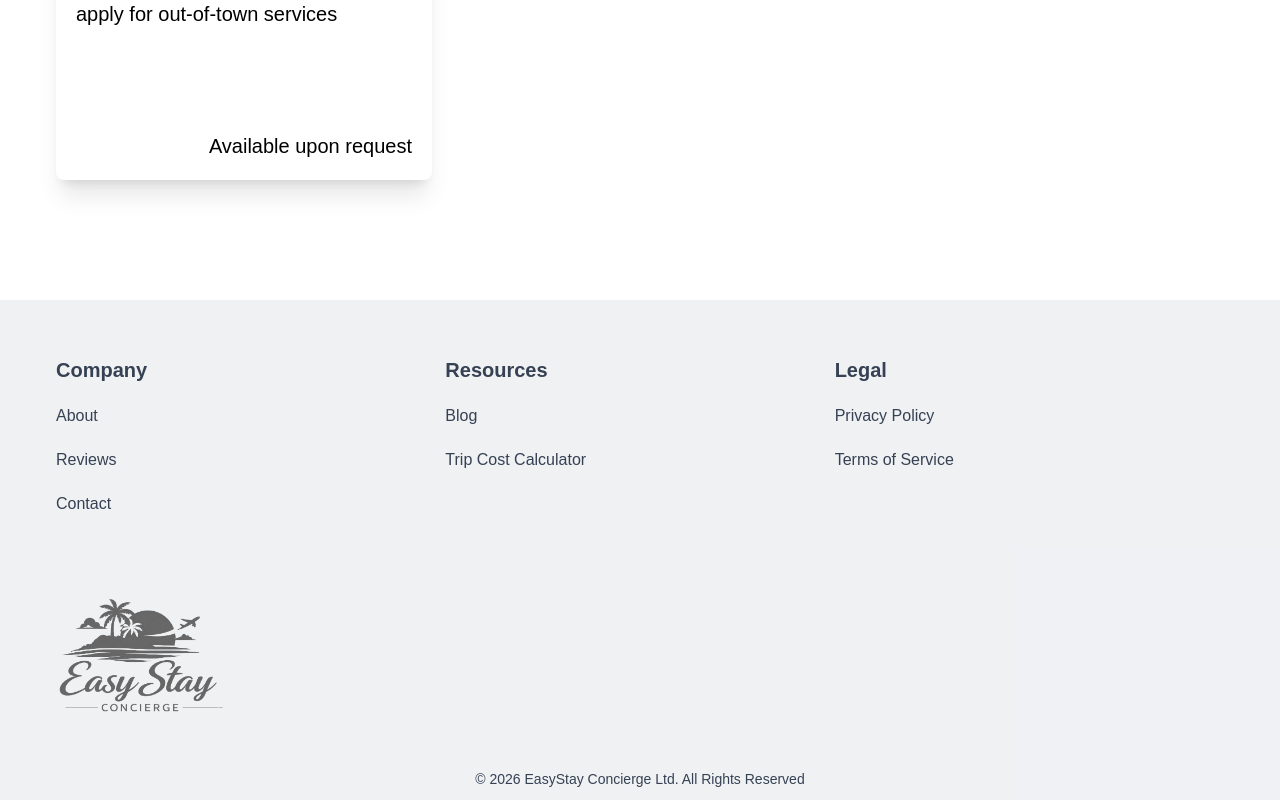
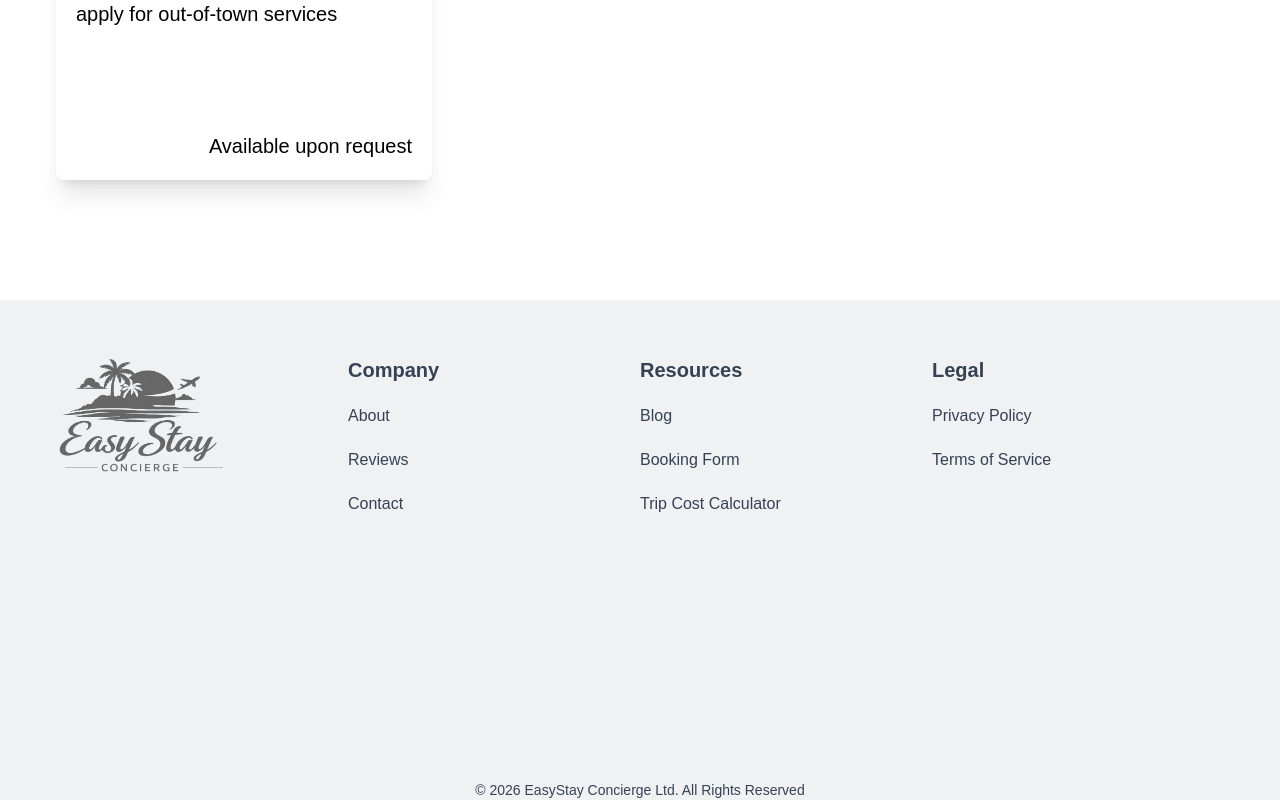
Before and after one commit to jevaughnvick/easy-stay, a React (Vite) app: page / in a window 1280 px wide. Shown: the part 5042-5842 px from the top of the page. Built offline with nearby package versions, Linux system fonts and the light colour scheme.

Commit message:
adjust footer

```diff
--- a/src/App.jsx
+++ b/src/App.jsx
@@ -421,9 +421,14 @@ function App() {
                 </div>
             </section>
             <footer className="bg-slate-500/10">
-                <div className="h-[500px] text-gray-700">
-                    <div className="px-14 py-14 space-y-20">
-                        <div className="grid grid-cols-3">
+                <div className="h-[500px] text-gray-700 flex flex-col justify-between">
+                    <div className="px-14 py-14">
+                        <div className="grid grid-cols-4">
+                            <div className="">
+                                <a href="/">
+                                <img src={footerLogo} alt="" width="170px" />
+                                </a>
+                            </div>
                             <div className="">
                                 <ul className="space-y-5">
                                     <li>
@@ -462,6 +467,11 @@ function App() {
                                     </li>
                                     <li>
                                         <p>
+                                            <a className="hover:underline" href="/">Booking Form</a>
+                                        </p>
+                                    </li>
+                                    <li>
+                                        <p>
                                             <a className="hover:underline" href="/">Trip Cost Calculator</a>
                                         </p>
                                     </li>
@@ -487,9 +497,7 @@ function App() {
                                 </ul>
                             </div>
                         </div>
-                            <a href="/">
-                                <img src={footerLogo} alt="" width="170px" />
-                            </a>
+
                     </div>
                     <p className="text-center text-sm">
                         &copy; 2026 EasyStay Concierge Ltd. All Rights Reserved
```
